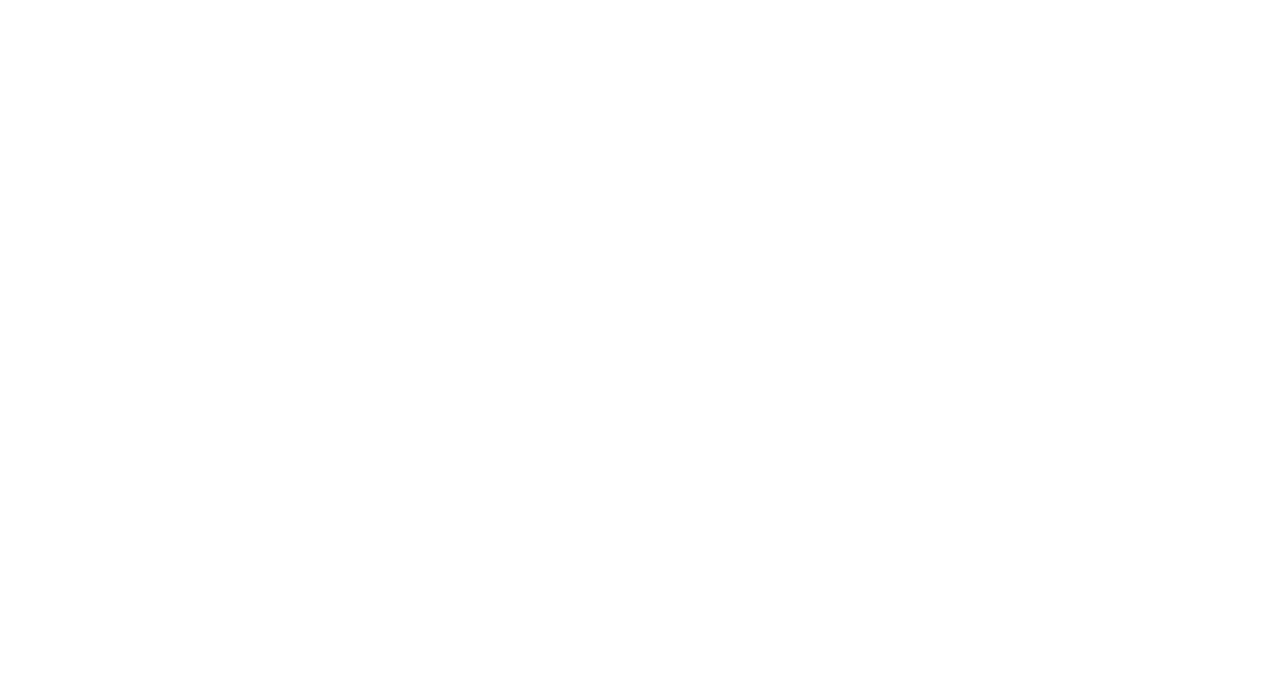
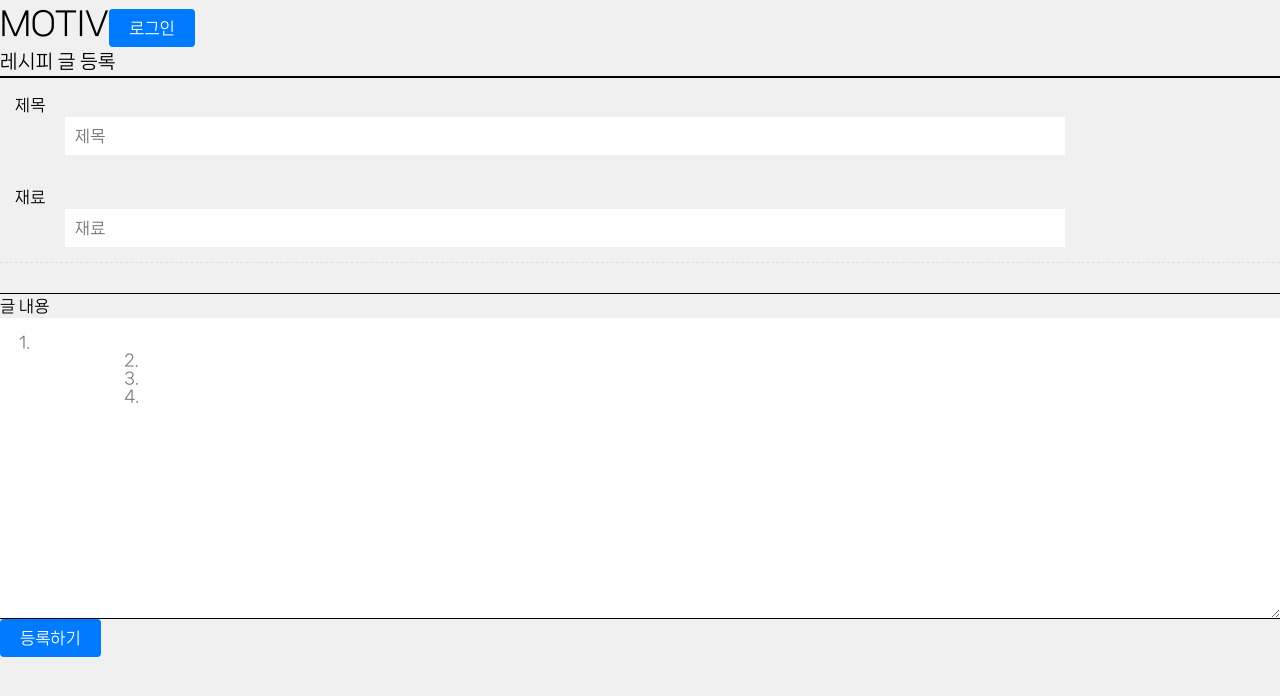
Before and after one commit to sleepyMS/Ai-Smart-Cook, a React (Create React App) app: page /recipewrite in a window 1280 px wide. Before the commit this address had no page. Shown: the top 696 px of the page. Built offline with nearby package versions, Linux system fonts and the light colour scheme.

Commit message:
게시판 나누고 추가 데이터 작업

```diff
--- a/src/App.js
+++ b/src/App.js
@@ -6,8 +6,8 @@
 const Search = lazy(() => import('./components/Search/Search'));
 const Loginpage = lazy(() => import('./components/Loginpage/Loginpage'));
 const Registerpage1 = lazy(() => import('./components/Registerpage/Registerpage1'));
-const Board = lazy(() => import('./components/Board/Board'));
-const Question = lazy(() => import('./components/Question/Question'));
+const Recipewrite = lazy(() => import('./components/Recipewrite/Recipewrite'));
+const Questionboard = lazy(() => import('./components/QuestionBoard/Questionboard'));
 const Koreafood = lazy(() => import('./components/Koreafood/Koreafood'));
 const Recipe = lazy(() => import('./components/Recipe/Recipe'));
 const Inboard = lazy(() => import('./components/Inboard/Inboard'));
@@ -17,6 +17,7 @@
 const Emptypage = lazy(() => import('./components/Emptypage/Emptypage'));
 const Mypage = lazy(() => import('./components/Mypage/Mypage'));
 const Changepwd = lazy(() => import('./components/Changepwd/Changepwd'));
+const Recipeboard = lazy(() => import('./components/Recipeboard/Recipeboard'));
 
 
 
@@ -29,8 +30,8 @@
                     <Route path="/loginpage" element={<Loginpage />} />
                     <Route path='/search/:searchId' element={<Search />} />
                     <Route path='/registerpage1' element={<Registerpage1 />} />
-                    <Route path='/board' element={<Board />} />
-                    <Route path='/question' element={<Question />} />
+                    <Route path='/recipewrite' element={<Recipewrite />} />
+                    <Route path='/questionboard' element={<Questionboard />} />
                     <Route path='/koreafood' element={<Koreafood />} />
                     <Route path='/recipe' element={<Recipe />} />
                     <Route path='/inboard/:id' element={<Inboard />} />
@@ -39,6 +40,7 @@
                     <Route path='/buttonrecipe' element={<Buttonrecipe />} />
                     <Route path='/mypage' element={<Mypage />} />
                     <Route path='/changepwd' element={<Changepwd />} />
+                    <Route path='/recipeboard' element={<Recipeboard />} />
                     <Route element={<Emptypage />} />
                 </Routes>
             </Suspense>
--- a/src/components/Question/Question.jsx
+++ /dev/null
@@ -1,15 +0,0 @@
-import React from 'react'
-
-const Question = () => {
-  return (
-    <div>
-         <h1 className='header_logo'>
-                <a href="/">
-                    <span>MOTIV</span>
-                </a>
-        </h1>
-    </div>
-  )
-}
-
-export default Question
--- a/src/components/Board/Board.jsx
+++ b/src/components/QuestionBoard/Questionboard.jsx
@@ -1,8 +1,8 @@
 import React, { useState, useEffect } from 'react';
 import { Link } from 'react-router-dom'; // Link 추가
-import "../Board/Board.css"
+import "./Questionboard.css"
 
-const Board = () => {
+const Question = () => {
   const [boards, setBoards] = useState([]);
   const [loading, setLoading] = useState(true);
 
@@ -53,4 +53,4 @@
   );
 };
 
-export default Board;
+export default Question;
--- /dev/null
+++ b/src/components/Recipeboard/Recipeboard.css
@@ -0,0 +1,23 @@
+.board-container {
+    margin: 20px;
+  }
+
+  .board-list {
+    list-style-type: none;
+    padding: 0;
+  }
+
+  .board-item {
+    border: 1px solid #ccc;
+    border-radius: 5px;
+    padding: 10px;
+    margin-bottom: 10px;
+  }
+
+  .board-item h3 {
+    margin-top: 0;
+  }
+
+  .board-item p {
+    margin-bottom: 5px;
+  }
--- /dev/null
+++ b/src/components/Recipeboard/Recipeboard.jsx
@@ -0,0 +1,56 @@
+import React, { useState, useEffect } from 'react';
+import { Link } from 'react-router-dom'; // Link 추가
+import "./Recipeboard.css"
+
+const Recipeboard = () => {
+  const [boards, setBoards] = useState([]);
+  const [loading, setLoading] = useState(true);
+
+  useEffect(() => {
+    const fetchData = async () => {
+      try {
+        const response = await fetch('http://localhost:817/boards/');
+        const data = await response.json();
+        setBoards(data);
+
+        if (!response.ok) {
+          throw new Error('데이터를 불러오는데 실패했습니다');
+        }
+      } catch (error) {
+        console.error('데이터를 불러오는 중 오류 발생:', error);
+      } finally {
+        setLoading(false); // 데이터 로딩 완료 후 로딩 상태를 false로 변경
+      }
+    };
+
+    fetchData(); // fetchData 함수 호출
+  }, []); // 배열의 값이 바뀔 떄만 실행 -> 의존성 배열 , 빈 배열은 실행 한번만
+
+  return (
+    <div>
+      <h1 className='header_logo'>
+        <Link to= '/'>MOTIV</Link>
+      </h1>
+      <div className="board-container">
+        <h2>게시물 목록</h2>
+        {loading ? (
+          <p>Loading...</p> // 로딩 중일 때 표시될 내용
+        ) : (
+          <ul className="board-list">
+            {boards.length > 0 && boards.map((board, index) => (
+              <li key={index} className="board-item">
+                {/* Link를 이용해 클릭 시 URL 변경 */}
+                <Link to={`/inboard/${board.id}`}>
+                  <h3>제목: {board.titleBoard}</h3>
+                </Link>
+                <p>{board.name}</p>
+              </li>
+            ))}
+          </ul>
+        )}
+      </div>
+    </div>
+  );
+};
+
+export default Recipeboard;
--- /dev/null
+++ b/src/components/Recipewrite/Recipewrite.css
@@ -0,0 +1,26 @@
+body {
+  background-color: #f0f0f0; /* 배경색을 회색(예시)으로 설정 */
+}
+
+input[type='email'],
+input[type='password'] {
+  padding: 10px;
+  margin: 5px 0;
+  border: 1px solid #ccc; /* 입력창 테두리 스타일 설정 */
+  border-radius: 4px; /* 입력창 테두리를 둥글게 만듦 */
+  box-sizing: border-box; /* 입력창의 전체 크기를 설정한 패딩 및 테두리를 포함하도록 설정 */
+  width: 100%; /* 입력창이 부모 요소의 100%를 차지하도록 설정 */
+}
+
+button {
+  padding: 10px 20px;
+  background-color: #007bff; /* 버튼 배경색을 파란색(예시)으로 설정 */
+  color: white; /* 버튼 글자색을 흰색으로 설정 */
+  border: none; /* 버튼 테두리 없음 */
+  border-radius: 4px; /* 버튼을 둥글게 만듦 */
+  cursor: pointer; /* 마우스를 올렸을 때 포인터 모양으로 변경 */
+}
+
+button:hover {
+  background-color: #0056b3; /* 버튼에 마우스를 올렸을 때 배경색 변경 */
+}
--- /dev/null
+++ b/src/components/Recipewrite/Recipewrite.jsx
@@ -0,0 +1,125 @@
+import React, { useState, useEffect, useRef } from 'react';
+import { useNavigate } from 'react-router-dom';
+import "../../내가만든css/media.css";
+import "../../내가만든css/style.css";
+
+const Recipewrite = () => {
+  const navigate = useNavigate();
+  const titleRef = useRef(null);
+  const postRef = useRef(null);
+  const indRef = useRef(null);
+  const [peopleName, setPeopleName] = useState("로그인");
+
+  useEffect(() => {
+    const user = JSON.parse(localStorage.getItem('user'));
+    if (user) {
+      setPeopleName(user.name);
+    }
+  }, []);
+
+  const handleLogout = () => {
+    if (!localStorage.getItem('user')) {
+      alert("로그인이 되어있지않습니다.")
+      const confirmLogin = window.confirm("로그인 하시겠습니까?");
+      if (confirmLogin) {
+        navigate('/loginpage')
+      }
+    } else {
+      const confirmLogout = window.confirm("로그아웃 하시겠습니까?");
+      if (confirmLogout) {
+        setPeopleName("로그인");
+        localStorage.removeItem('user');
+      }
+    }
+  }
+
+  const handleKeyDown = (e) => {
+    if (e.key === 'Enter') {
+      e.preventDefault();
+      const currentValue = postRef.current.value;
+      const lines = currentValue.split('\n');
+      const lastLine = lines[lines.length - 1];
+      if (!lastLine) return; // 비어 있는 줄은 건너뜀
+      if (!lastLine.startsWith(lines.length + 1 + '. ')) {
+        postRef.current.value += `\n${lines.length + 1}. `;
+      }
+    }
+  };
+
+  const onSubmit = async (e) => {
+    e.preventDefault();
+    const ID = JSON.parse(localStorage.getItem('user'));
+    if (!localStorage.getItem('user')) {
+      alert("로그인 후 이용해주세요.");
+      return;
+    }
+    if (!titleRef.current.value || !postRef.current.value) {
+      alert("제목과 내용을 입력해주세요.");
+      return;
+    }
+    try {
+      const res = await fetch(`http://localhost:817/recipes/`, {
+        method: 'POST',
+        headers: {
+          'Content-Type': 'application/json',
+        },
+        body: JSON.stringify({
+          name: ID.name,
+          ingredient: indRef.current.value,
+          titleBoard: titleRef.current.value,
+          post: postRef.current.value,
+        }),
+      });
+      if (res.ok) {
+        alert("생성이 완료되었습니다.");
+        navigate('/recipeboard');
+      }
+    } catch (error) {
+      console.log(error);
+    }
+  }
+
+  return (
+    <>
+      <h1 className='header_logo'>
+        <a href="/">
+          <span>MOTIV</span>
+        </a>
+        <button onClick={handleLogout}>{peopleName}</button>
+      </h1>
+      <div>
+        <form onSubmit={onSubmit}>
+          <h3>레시피 글 등록</h3>
+          <div className='board_write'>
+            <div className='title'>
+              <label>제목</label>
+              <input type="text" placeholder="제목" ref ={titleRef}/>
+            </div>
+            <div className='title'>
+              <label>재료</label>
+              <input type="text" placeholder="재료" ref ={indRef}/>
+            </div>
+            <div className='info'>
+              글쓴이
+            </div>
+            <div className='cont'>
+              <label>글 내용</label>
+              <textarea
+                placeholder=' 1.
+                            2.
+                            3.
+                            4.'
+                defaultValue=''
+                ref={postRef}
+                onKeyDown={handleKeyDown}
+              />
+            </div>
+            <button>등록하기</button>
+          </div>
+        </form>
+      </div>
+    </>
+  );
+}
+
+export default Recipewrite;
--- a/src/db/data.json
+++ b/src/db/data.json
@@ -61,9 +61,21 @@
       "post": "sadsadad"
     }
   ],
-  "checkList": [
+  "recipes": [
+    {},
     {
-      "id": "0f98"
+      "id": "2495",
+      "name": "김정호",
+      "ingredient": "wewqe",
+      "titleBoard": "ewqe",
+      "post": "1.ㄷㅈㅂㄷㅈㄷ\n2. ㅈㄷㅈㅂㄷ\n3. ㅈㄷㅂㅈㄷ\n4. ㅈㅂㄷㅈㅂㄷㅈ\n5. ㅂㄷㅂㄷㅂㄷ\n6. ㅈㅂㄷㅈㅂㄷ"
+    },
+    {
+      "id": "866e",
+      "name": "김정호",
+      "ingredient": "ㅇㅁㄴㅇㅁ",
+      "titleBoard": "ㄴㅁㅇㄴㅁ",
+      "post": "ㄴㅇㅁㅇㅁㅇ"
     }
   ],
   "meats": [
```
Also changed, not shown: src/components/section/Header.jsx (+16 -15 lines), src/components/QuestionBoard/Questionboard.css (renamed from src/components/Board/Board.css).
